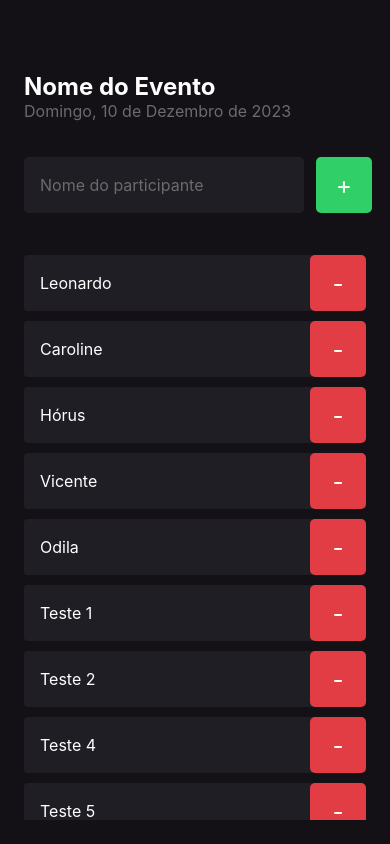
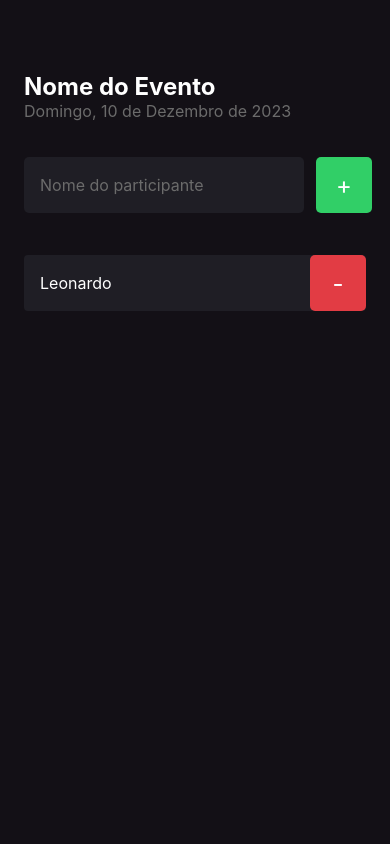
Before and after one commit to devH0K/imhere, a React Native app: screen / in a window 390 px wide. Built offline with nearby package versions, Linux system fonts and the light colour scheme.

Commit message:
adicionando participantes com useState

```diff
--- a/src/screens/Home/index.tsx
+++ b/src/screens/Home/index.tsx
@@ -1,6 +1,7 @@
 // importacao de elementos
 import { Text, View, TextInput, TouchableOpacity, FlatList, Alert } from 'react-native';
 import { styles } from './styles'
+import React, { useState } from 'react';
 
 import { Participant } from '../../components/Participant';
 
@@ -8,7 +9,7 @@ import { Participant } from '../../components/Participant';
 // ao ser inicializada a aplicao, esta funcao é a primeira a ser chamada
 export default function Home(){
 
-  const participants = ['Leonardo', 'Caroline', 'Hórus', 'Vicente', 'Odila','Teste 1','Teste 2','Teste 4','Teste 5','Teste 6'];
+  const [participants, setParticipants] = useState(['Leonardo']);
 
   // componente / interface são iguais
   // no return, sao inseridos os elementos que vao ser exibidos em tela
@@ -16,9 +17,12 @@ export default function Home(){
 
   // funcao para adicionar participantes
   function handleParticipantAdd(){
-    if(participants.includes("Leonardo")){
+    if(participants.includes("Teste")){
       return Alert.alert("Alerta", "Participante já informado!");
     }
+
+    setParticipants(prevState => [...prevState,'Carol'])
+
   }
 
   // funcao para remover participante
```
